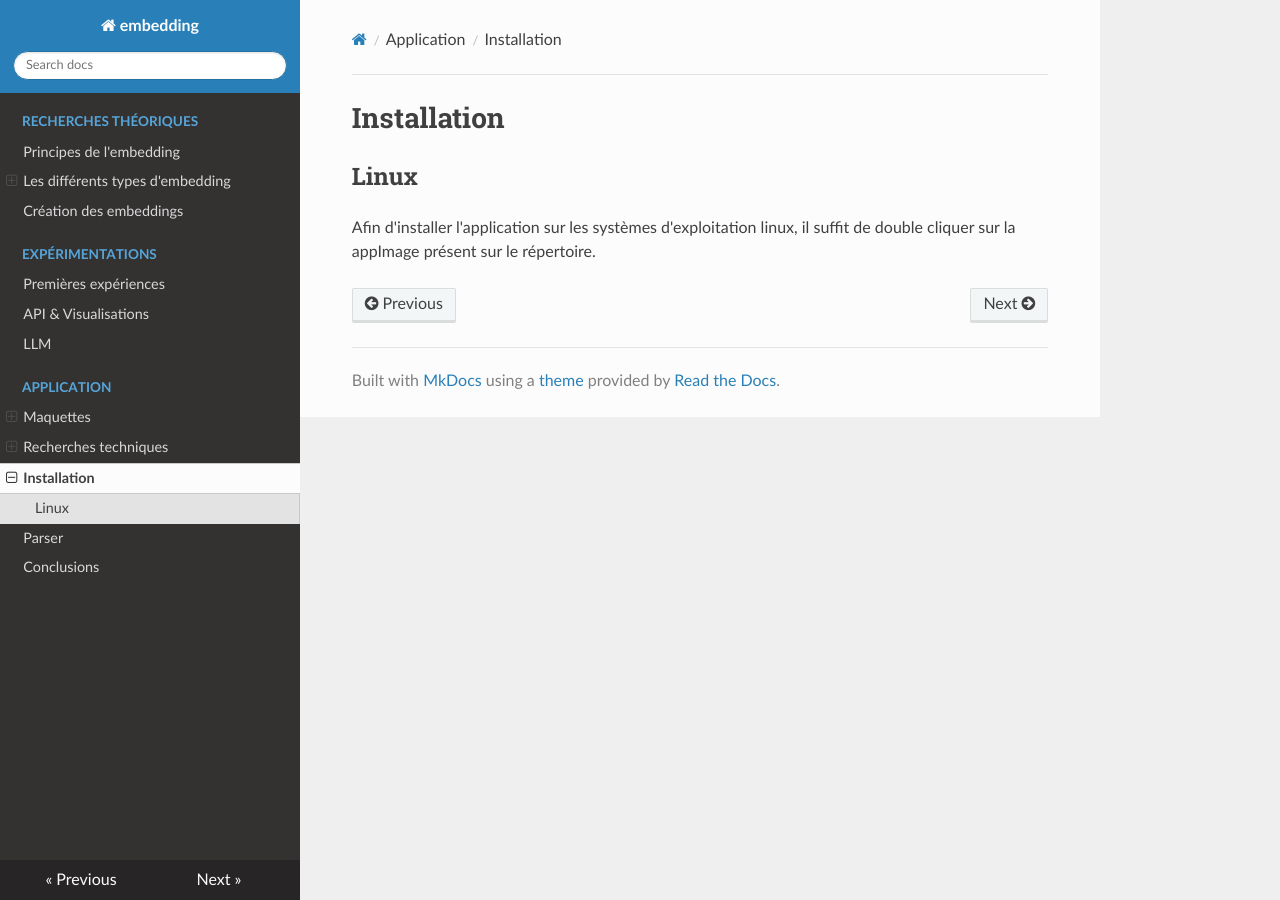
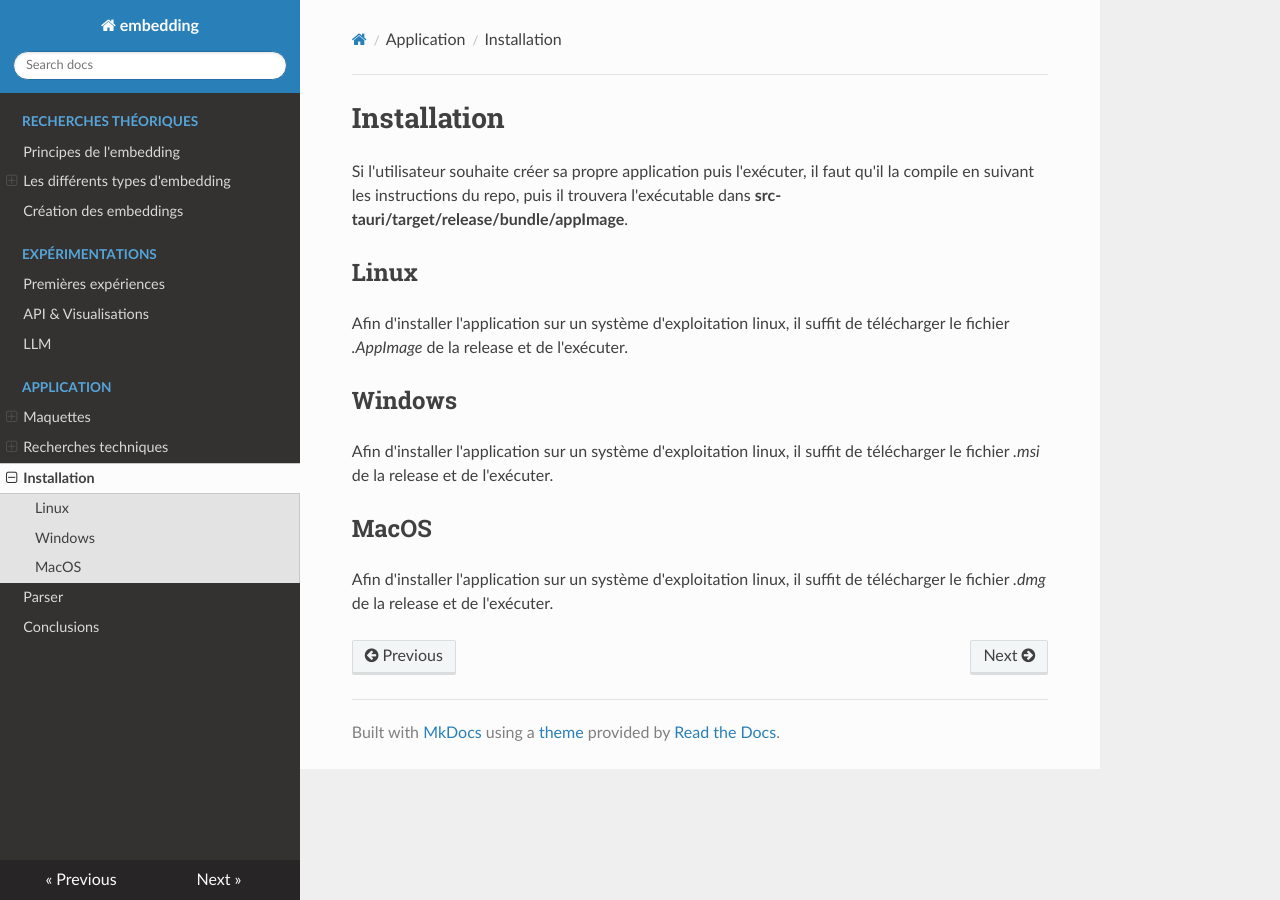
Before and after one commit to embeddings-but3-2025-AIpagnan/Mkdocs, an MkDocs documentation site: the page built from docs/installation.md, in a window 1280 px wide. Built offline with MkDocs 1.6.1, drawn with Linux system fonts in a browser that asks for light colours; nearby versions of some CDN libraries.

Commit message:
Installation

```diff
--- a/docs/installation.md
+++ b/docs/installation.md
@@ -1,4 +1,12 @@
 # Installation
 
+Si l'utilisateur souhaite créer sa propre application puis l'exécuter, il faut qu'il la compile en suivant les instructions du repo, puis il trouvera l'exécutable dans **src-tauri/target/release/bundle/appImage**.
+
 ## Linux
-Afin d'installer l'application sur les systèmes d'exploitation linux, il suffit de double cliquer sur la appImage présent sur le répertoire.
+Afin d'installer l'application sur un système d'exploitation linux, il suffit de télécharger le fichier *.AppImage* de la release et de l'exécuter.
+
+## Windows
+Afin d'installer l'application sur un système d'exploitation linux, il suffit de télécharger le fichier *.msi* de la release et de l'exécuter.
+
+## MacOS
+Afin d'installer l'application sur un système d'exploitation linux, il suffit de télécharger le fichier *.dmg* de la release et de l'exécuter.
```
